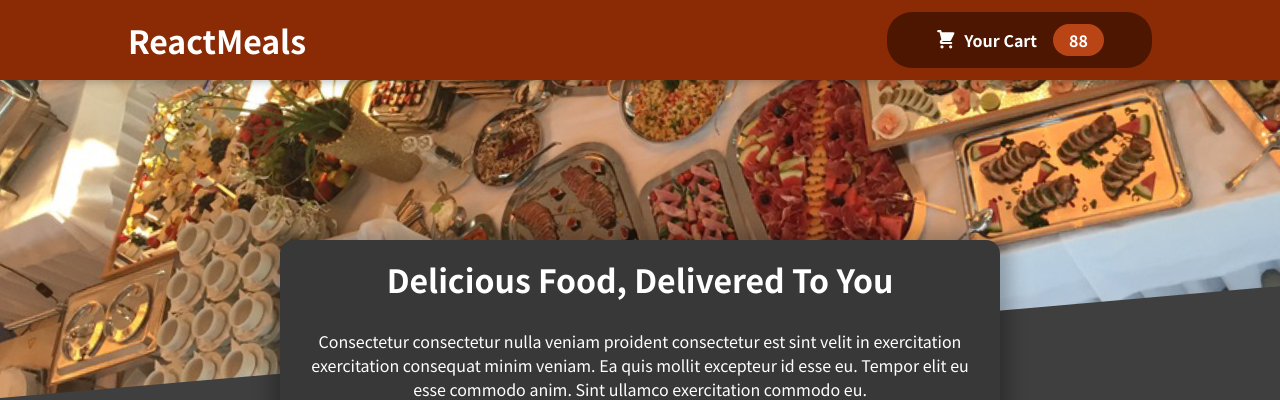
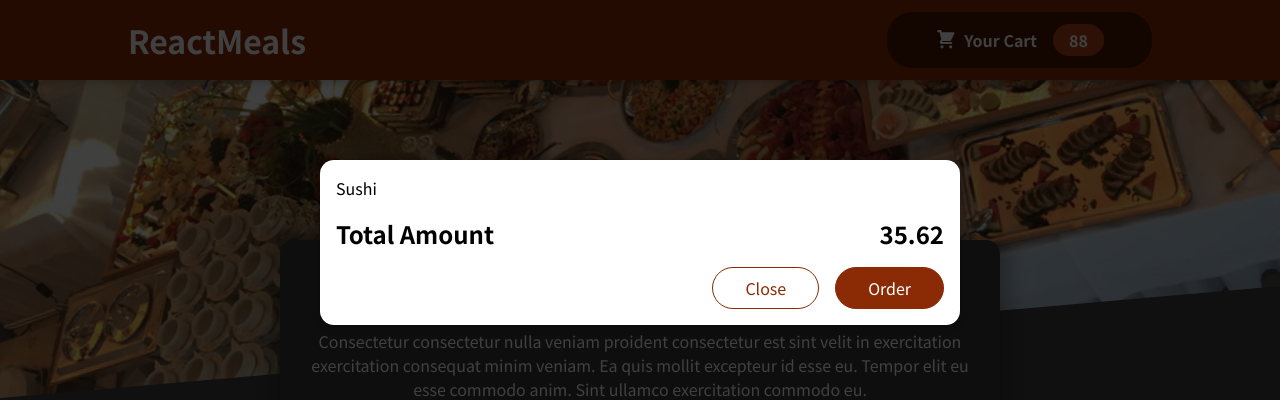
Before and after one commit to zdTang/react-food-court-max-chapter-11-, a React (Create React App) app: page / in a window 1280 px wide. Shown: the top 400 px of the page. Built offline with nearby package versions, Linux system fonts and the light colour scheme.

Commit message:
011-010 Adding a Modal via a React Portal-debug

```diff
--- a/public/index.html
+++ b/public/index.html
@@ -28,7 +28,7 @@
   </head>
   <body>
     <noscript>You need to enable JavaScript to run this app.</noscript>
-    <div id="overlay_cart"></div>
+    <div id="overlay"></div>
     <div id="root"></div>
     <!--
       This HTML file is a template.
--- a/src/App.js
+++ b/src/App.js
@@ -1,12 +1,14 @@
 import React, { Fragment } from "react";
 import Header from "./components/Layout/Header";
 import Meals from "./components/Meals/Meals";
+import Cart from "./components/Cart/Cart";
 
 function App() {
   return (
     <Fragment>
       <Header />
       <main>
+        <Cart />
         <Meals />
       </main>
     </Fragment>
--- a/src/components/Cart/Cart.js
+++ b/src/components/Cart/Cart.js
@@ -4,9 +4,9 @@ import Modal from "../UI/Modal";
 
 function Cart() {
   const cartItems = (
-    <ul className={classes.cart - items}>
+    <ul className={classes["cart-items"]}>
       {[{ id: "c1", name: "Sushi", price: 12.99 }].map((item) => (
-        <li>{item.name}</li>
+        <li key={item.id}>{item.name}</li>
       ))}
     </ul>
   );
--- a/src/components/UI/Modal.js
+++ b/src/components/UI/Modal.js
@@ -1,6 +1,5 @@
 import React from "react";
 import classes from "./Modal.module.css";
-import ReactDOM from "react-dom";
 import reactDom from "react-dom";
 
 const Backdrop = () => {
@@ -15,7 +14,7 @@ const Overlay = (props) => {
   );
 };
 
-const mountPoint = document.getElementById("overlay_cart");
+const mountPoint = document.getElementById("overlay");
 
 const Modal = (props) => {
   return (
```
